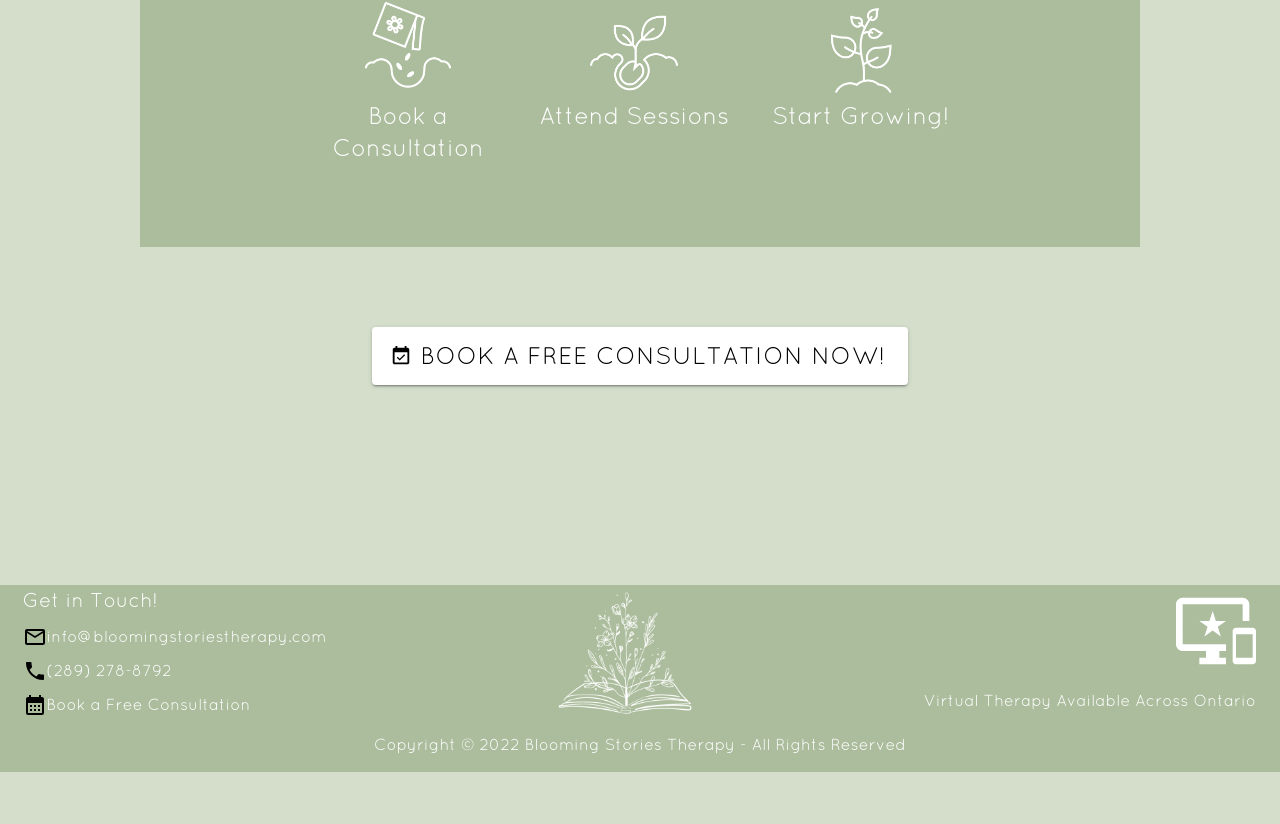
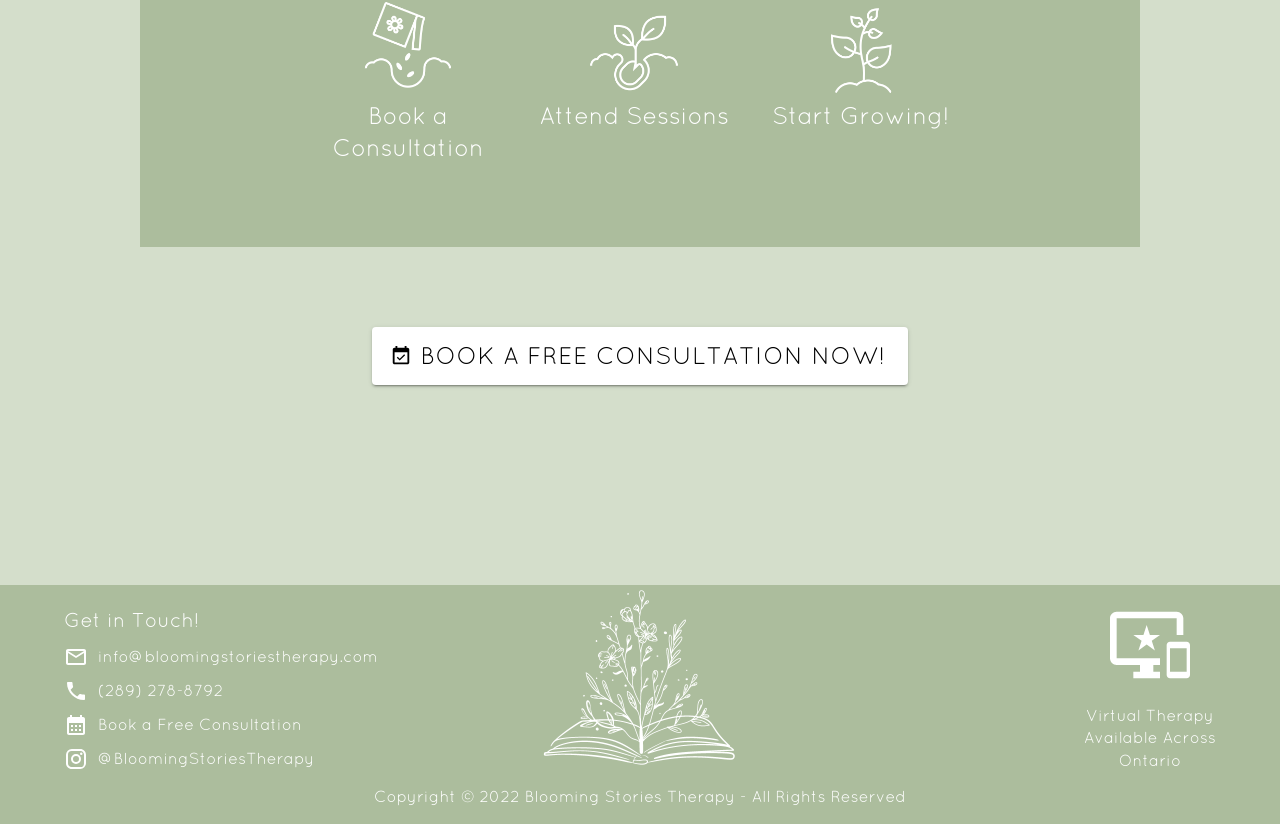
Before and after one commit to ViMan21/blooming-stories-therapy, a React (Create React App) app: page /#/ in a window 1280 px wide. Shown: the part 2840-3664 px from the top of the page. Before the commit the page ends 3612 px from the top, so only its background shows below. Built offline with nearby package versions, Linux system fonts and the light colour scheme.

Commit message:
Fix footers

```diff
--- a/src/App.css
+++ b/src/App.css
@@ -69,26 +69,25 @@ body {
 .App-footer {
   margin-top: 10em;
   background-color: #ACBD9D;
-  display: grid;
 }
 
 .footer-contact {
   display: grid;
-  grid-template-columns: 1fr;
   justify-items: start;
   align-content: center;
   margin-left: 5%;
+  position: absolute;
+  left: 0px;
+  padding-top: 20px;
 }
 
 .footer-company {
-  display: grid;
-  grid-template-columns: 1fr;
+  display: inline;
   justify-items: center;
-  align-content: center;
 }
 
 .footer-logo {
-  width: 40%;
+  width: 20%;
   max-width: 200px;
   min-width: 80px;
   height: auto;
@@ -96,11 +95,10 @@ body {
 }
 
 .footer-virtual{
-  display: grid;
-  grid-template-columns: 1fr;
-  justify-items: end;
-  align-content: center;
   margin-right: 5%;
+  position: absolute;
+  right: 0px;
+  padding-top: 20px;
 }
 
 .footer-copyright{
@@ -113,6 +111,7 @@ body {
   display: flex;
   font-size: small;
   margin-top: 10px;
+  column-gap: 10px;
 }
 
 .Tab-button {
--- a/src/components/footer.js
+++ b/src/components/footer.js
@@ -4,6 +4,7 @@ import { Typography } from '@mui/material';
 import EmailOutlinedIcon from '@mui/icons-material/EmailOutlined';
 import LocalPhoneIcon from '@mui/icons-material/LocalPhone';
 import CalendarMonthIcon from '@mui/icons-material/CalendarMonth';
+import InstagramIcon from '@mui/icons-material/Instagram';
 import ImportantDevicesIcon from '@mui/icons-material/ImportantDevices';
 import footerLink from './footerLink';
 
@@ -12,9 +13,10 @@ const Footer = ()=> {
         <footer className="App-footer">
             <contact className="footer-contact">
                 <Typography variant="body1"  color="secondary.main">Get in Touch!</Typography>
-                {footerLink('  info@bloomingstoriestherapy.com', 'google.ca', <EmailOutlinedIcon  color="secondary.main"/>)}
-                {footerLink('  (289) 278-8792', 'google.ca', <LocalPhoneIcon  color="secondary.main"/>)}
-                {footerLink('  Book a Free Consultation', 'google.ca', <CalendarMonthIcon  color="secondary.main"/>)}
+                {footerLink('info@bloomingstoriestherapy.com', 'mailto:info@bloomingstoriestherapy.com', <EmailOutlinedIcon  color="secondary"/>)}
+                {footerLink('(289) 278-8792', 'tel:+12892788792', <LocalPhoneIcon  color="secondary"/>)}
+                {footerLink('Book a Free Consultation', 'https://bloomingstoriestherapy.bookafy.com/', <CalendarMonthIcon  color="secondary"/>)}
+                {footerLink('@BloomingStoriesTherapy', 'https://www.instagram.com/bloomingstoriestherapy/', <InstagramIcon color="secondary"/>)}
             </contact>
             <company className="footer-company">
                 <img className='footer-logo' src={logo} alt="logo" />
@@ -24,10 +26,16 @@ const Footer = ()=> {
                     <ImportantDevicesIcon  color="secondary.main" fontSize='inherit'/>
                 </Typography>
                 <Typography  variant="body2"  color="secondary.main">
-                    Virtual Therapy Available Across Ontario
+                    Virtual Therapy
+                </Typography>
+                <Typography  variant="body2"  color="secondary.main">
+                    Available Across
+                </Typography>
+                <Typography  variant="body2"  color="secondary.main">
+                    Ontario
                 </Typography>
             </virtual>
-            <Typography className='footer-copyright'  variant="body2"  color="secondary.main" sx={{m: 2}}>
+            <Typography className='footer-copyright'  variant="body2"  color="secondary.main" sx={{p: 2}}>
                     Copyright © 2022 Blooming Stories Therapy - All Rights Reserved
             </Typography>
         </footer>
--- a/src/components/footerLink.js
+++ b/src/components/footerLink.js
@@ -9,9 +9,8 @@ const footerLink = (text, link, icon)=> {
                 underline="none"
                 variant="body2"
                 color="secondary.main"
-                onClick={() => {
-                    console.info("I'm a button." + link);
-                }}
+                href={link}
+                target="_blank"
                 >
                 {text}
             </Link>
```
